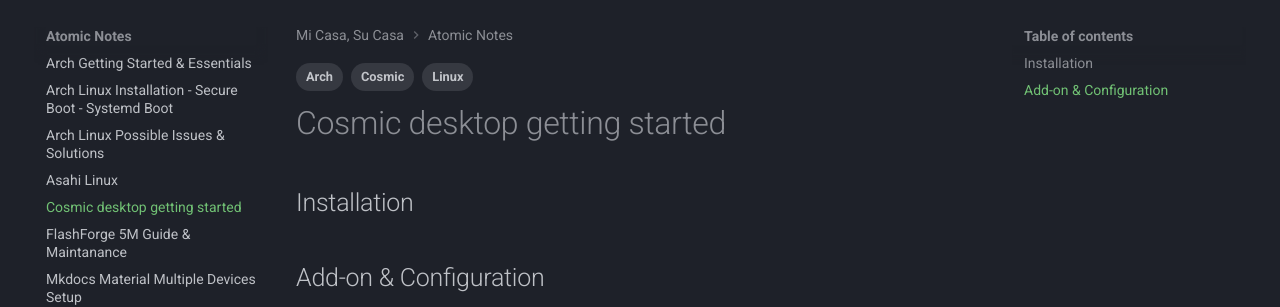
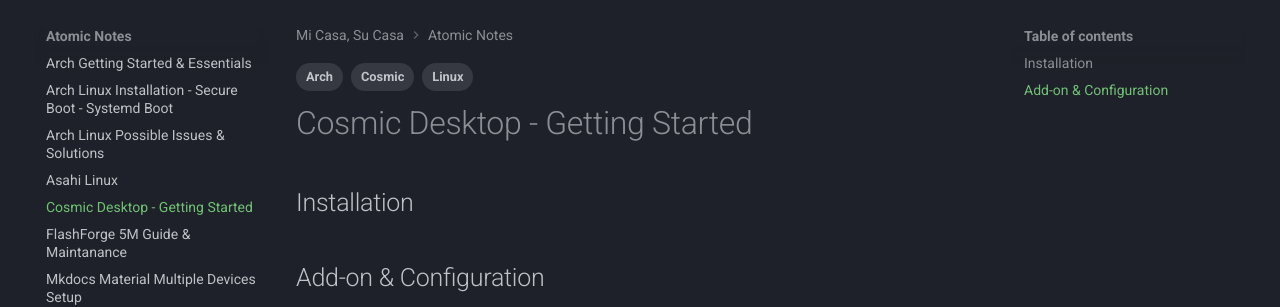
Before and after one commit to zabimaruu/wiki, an MkDocs documentation site: the page built from docs/Atomic-Notes/cosmic-desktop-getting-started.md, in a window 1280 px wide. Shown: the part 123-430 px from the top of the page. Built offline with MkDocs 1.6.1 and Material for MkDocs 9.7.7, drawn with Linux system fonts in a browser that asks for light colours; part of the change alters nothing that is shown.

```diff
--- a/docs/Atomic-Notes/cosmic-desktop-getting-started.md
+++ b/docs/Atomic-Notes/cosmic-desktop-getting-started.md
@@ -5,6 +5,7 @@ tags:
     - Linux
 ---
 
+# Cosmic Desktop - Getting Started
 
 ## Installation
 
```
